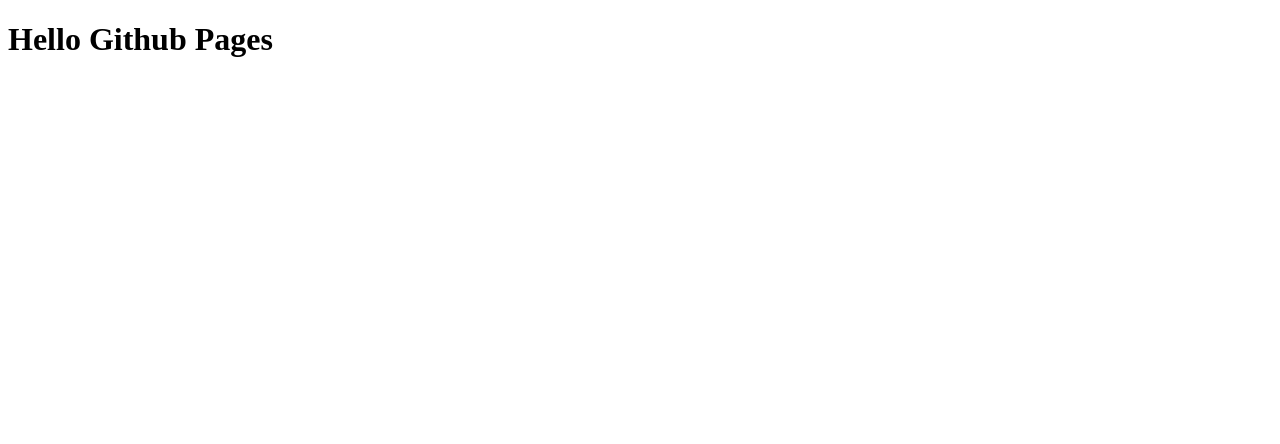
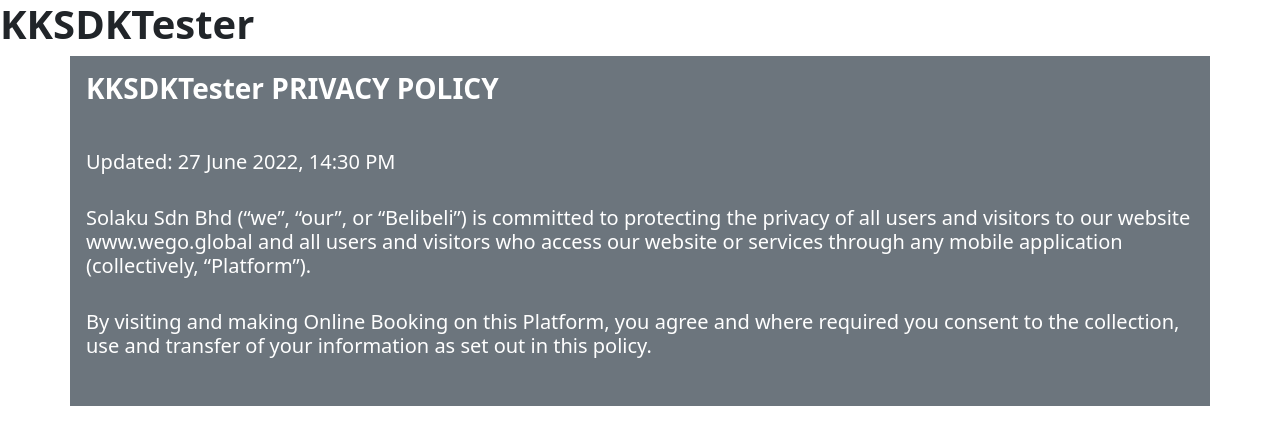
Before and after one commit to kanrayart/KKSDKTester, a plain HTML site: page index.html in a window 1280 px wide. Drawn offline with nearby package versions, Linux system fonts and the light colour scheme.

Commit message:
add index page

```diff
--- a/index.html
+++ b/index.html
@@ -1,7 +1,31 @@
 <!DOCTYPE html>
-<head>
-  <title>Hello Github Pages</title>
-  <body>
-    <h1>Hello Github Pages</h1>
-  </body>
+  <head>
+    <!-- Required meta tags -->
+    <meta charset="utf-8">
+    <meta name="viewport" content="width=device-width, initial-scale=1">
+    <!-- Bootstrap CSS -->
+    <link href="https://cdn.jsdelivr.net/npm/bootstrap@5.0.2/dist/css/bootstrap.min.css" rel="stylesheet" integrity="sha384-EVSTQN3/azprG1Anm3QDgpJLIm9Nao0Yz1ztcQTwFspd3yD65VohhpuuCOmLASjC" crossorigin="anonymous">
+    <title>Hello, world!</title>
+  </head>
+
+    <body >
+
+      <h1 class="fw-bold">KKSDKTester</h1>
+        <div class="container p-3 mb-2 bg-secondary text-white">
+          <h3 class="fw-bold">KKSDKTester PRIVACY POLICY<h3>
+            <h4><br>
+              <!-- <pre> -->
+                <h5>Updated: 27 June 2022, 14:30 PM</h5><br>
+
+                <h5>Solaku Sdn Bhd (“we”, “our”, or “Belibeli”) is committed to protecting the privacy of all users and visitors to our website www.wego.global and all users and visitors who access our website or services through any mobile application (collectively, “Platform”).</h5><br>
+
+                <h5>By visiting and making Online Booking on this Platform, you agree and where required you consent to the collection, use and transfer of your information as set out in this policy.</h5><br>
+              <!-- </pre> -->
+
+            </h4>
+
+        </div>
+
+    </body>
+
 </html>
```
